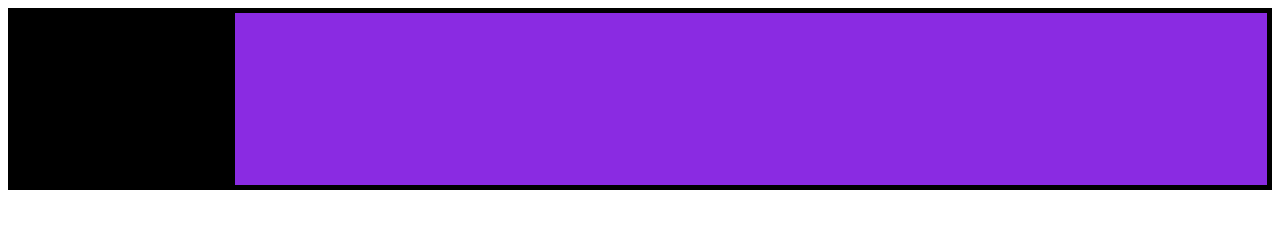
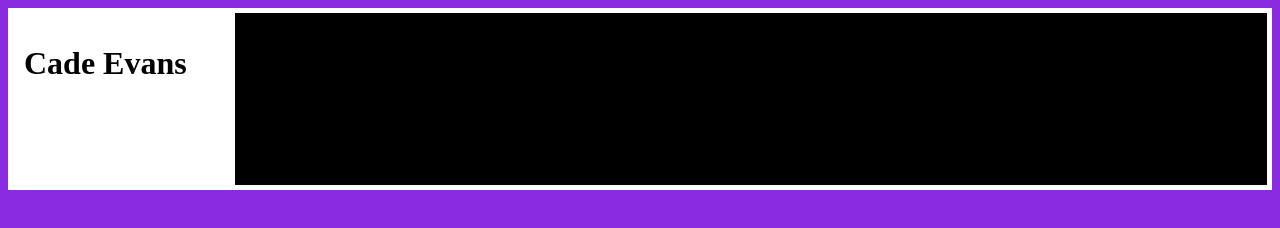
Before and after one commit to cadepng/cadepng.github.io, a plain HTML site: page index.html in a window 1280 px wide. Drawn offline with Linux system fonts and the light colour scheme.

Commit message:
corrected

```diff
--- a/css/style.css
+++ b/css/style.css
@@ -1,7 +1,9 @@
+body{
+    background-color: blueviolet;
+}
 .header {
-    float: center;
-    background-color: blueviolet;
-    border: 5px solid black;
+    background-color: black;
+    border: 5px solid white;
     display: flow-root
 }
 
@@ -9,7 +11,7 @@
     float: center;
     width: 200px;
     height: 150px;
-    background-color: black;
-    border: 1px solid black;
+    background-color: white;
+    border: 1px solid white;
     padding: 10px;
 }
```
